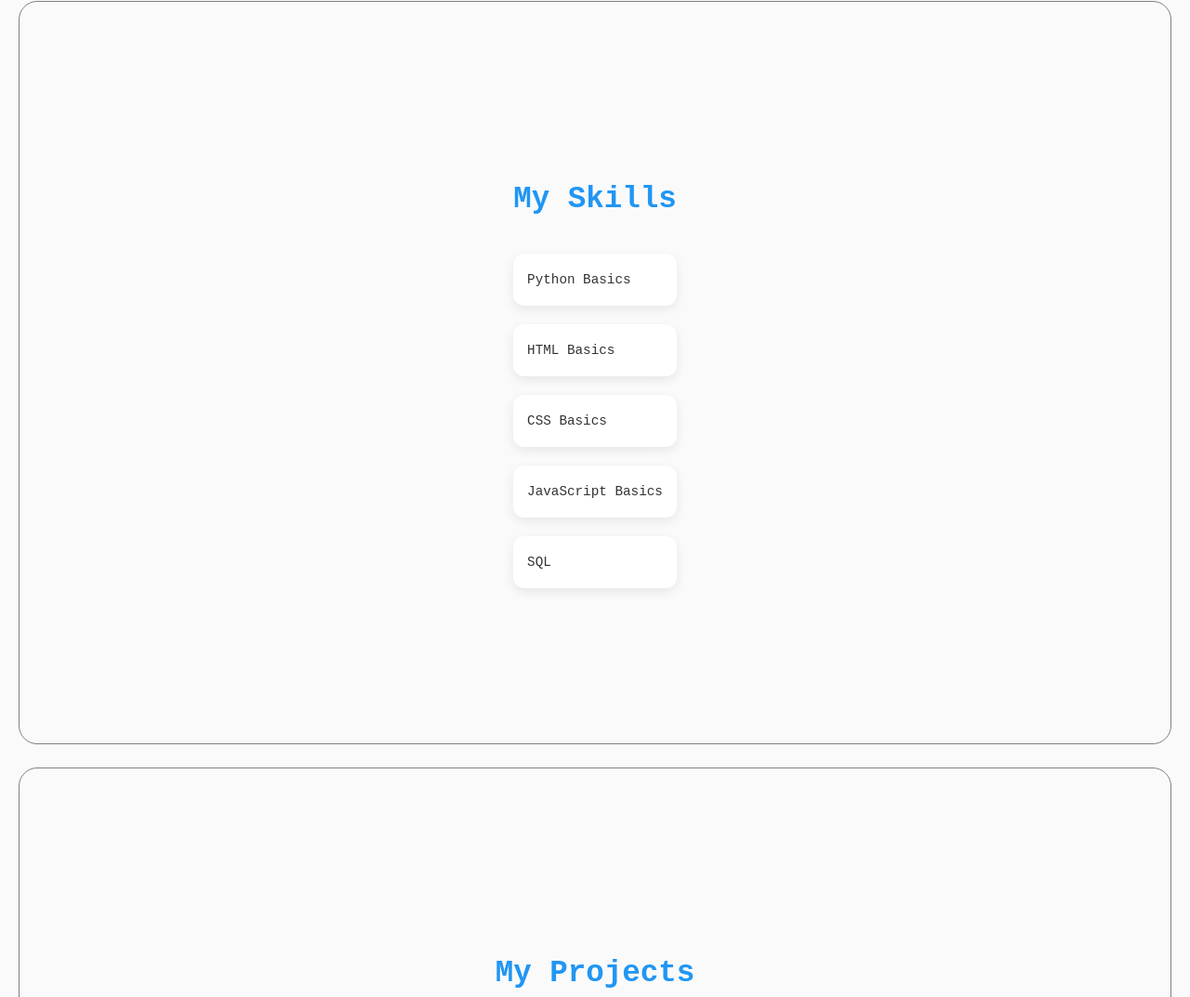
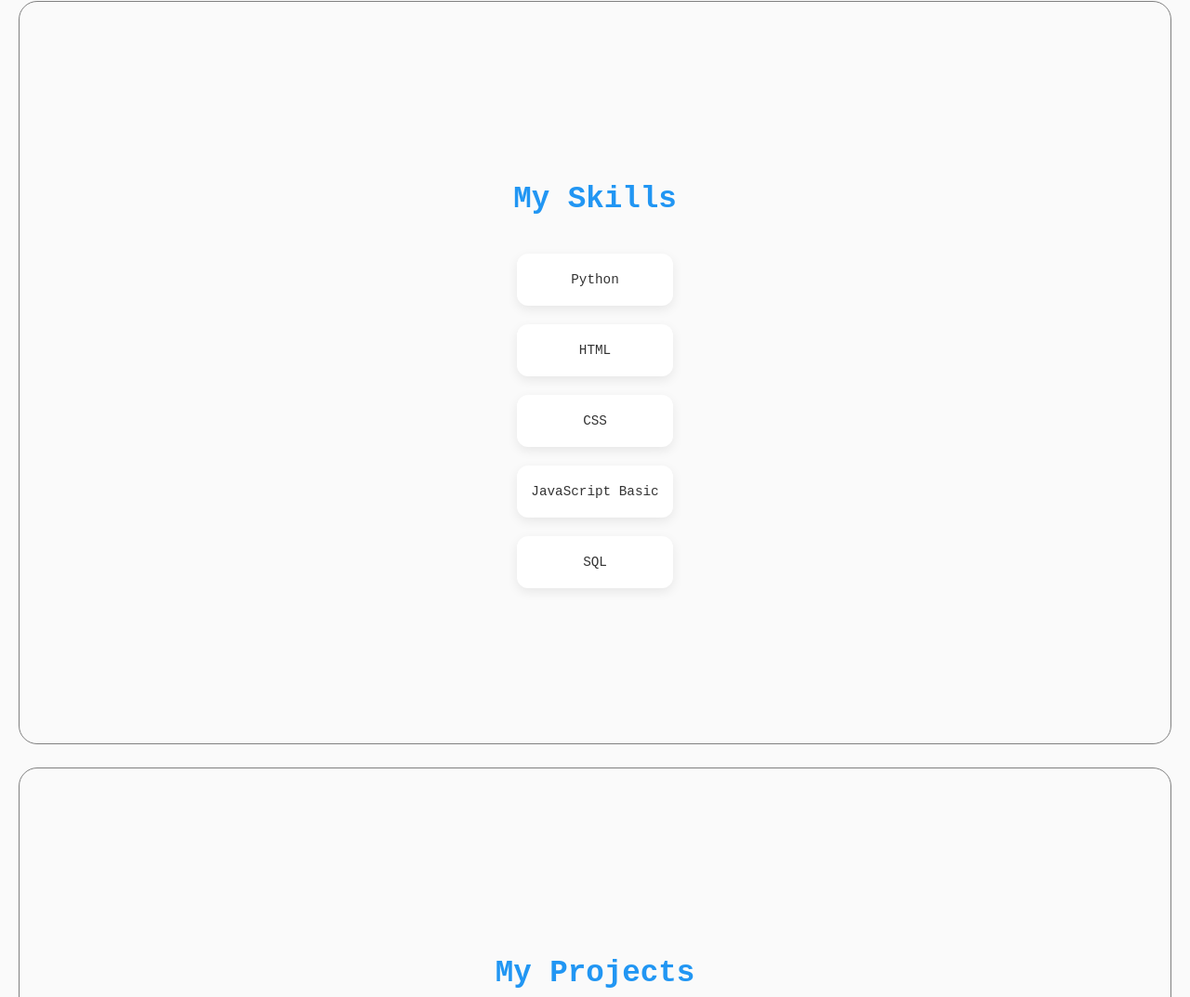
Before and after one commit to vinaykumar1580/portifolio, a plain HTML site: page index.html in a window 1280 px wide. Shown: the part 1282-2355 px from the top of the page at 93% size. Drawn offline with Linux system fonts and the light colour scheme.

Commit message:
second commit

```diff
--- a/index.html
+++ b/index.html
@@ -50,10 +50,10 @@
 <section class="skills-section" id="skills">
   <h2 class="section-title">My Skills</h2>
   <div class="skills-grid">
-    <div class="skill-card">Python Basics</div>
-    <div class="skill-card">HTML Basics</div>
-    <div class="skill-card">CSS Basics</div>
-    <div class="skill-card">JavaScript Basics</div>
+    <div class="skill-card">Python </div>
+    <div class="skill-card">HTML </div>
+    <div class="skill-card">CSS </div>
+    <div class="skill-card">JavaScript Basic</div>
     <div class="skill-card">SQL</div>
   </div>
 </section>
--- a/style.css
+++ b/style.css
@@ -178,6 +178,7 @@ section{
   width: 100%;
   max-width: 200px;
   cursor: default;
+  text-align: center;
 }
 
 /* Hover effect */
```
